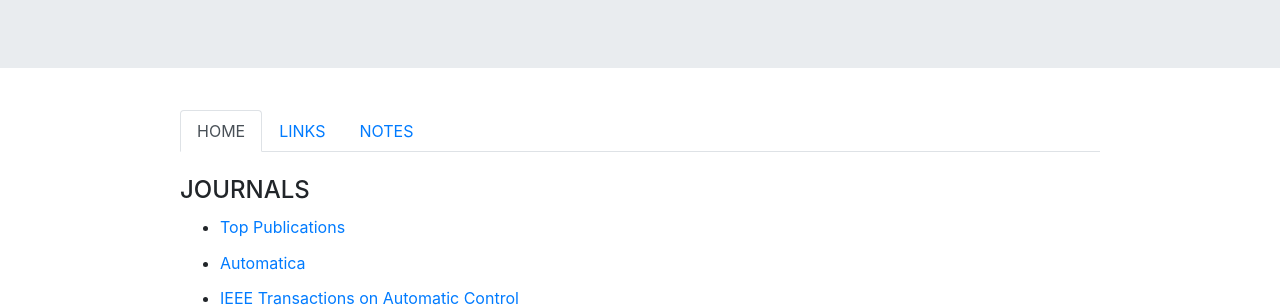
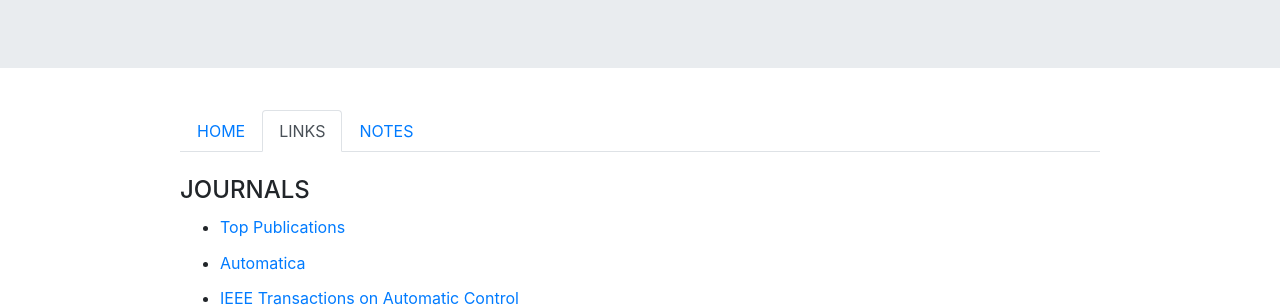
Before and after one commit to ningtian/ningtian.github.io, a Jekyll site: the page links/index.html, which Jekyll copies as it is, in a window 1280 px wide. Shown: the part 154-461 px from the top of the page. Built offline with Jekyll 4.4.1, drawn with Linux system fonts in a browser that asks for light colours.

Commit message:
Update index.html

```diff
--- a/links/index.html
+++ b/links/index.html
@@ -117,10 +117,10 @@
 
     <ul class="nav nav-tabs">
       <li class="nav-item">
-      <a class="nav-link active" href="/">HOME</a>
+      <a class="nav-link" href="/">HOME</a>
       </li>
       <li class="nav-item">
-      <a class="nav-link" href="/links">LINKS</a>
+      <a class="nav-link active" href="/links">LINKS</a>
       </li>
       <li class="nav-item">
       <a class="nav-link" href="/notes">NOTES</a>
```
